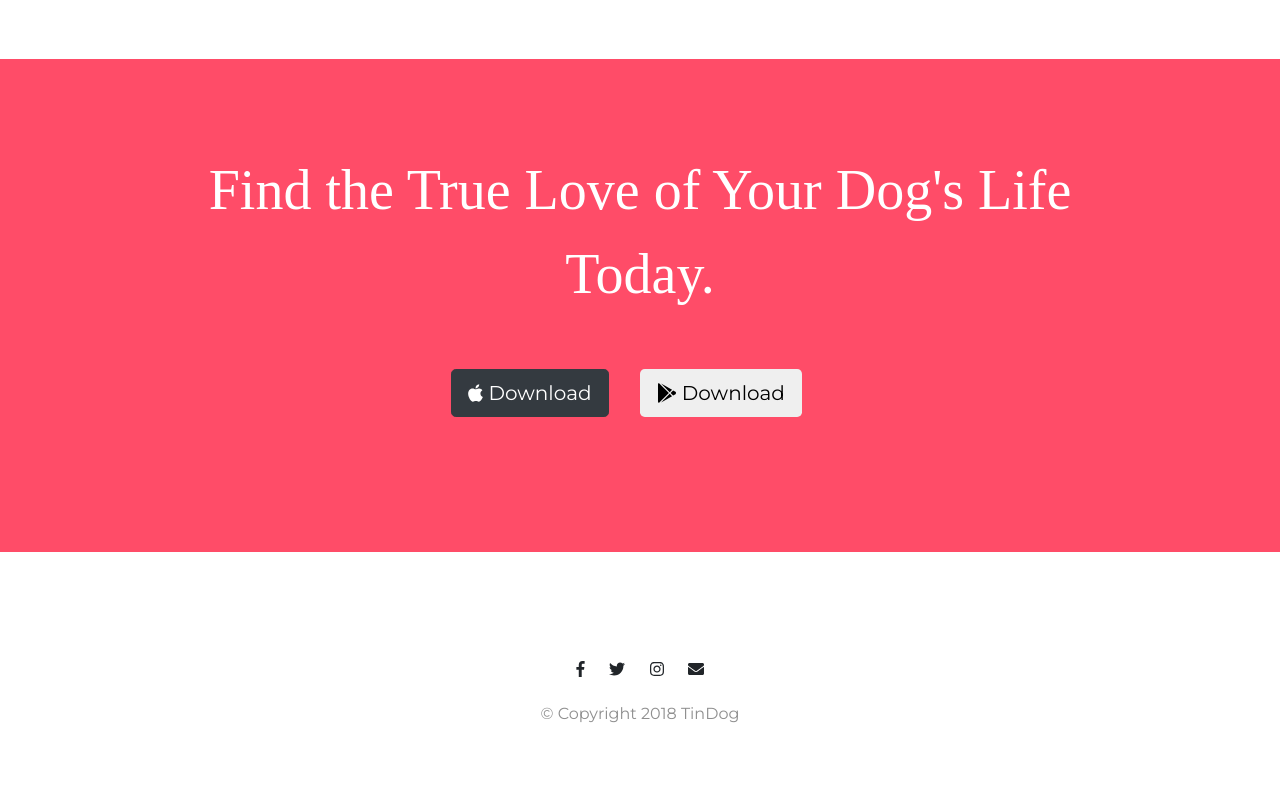
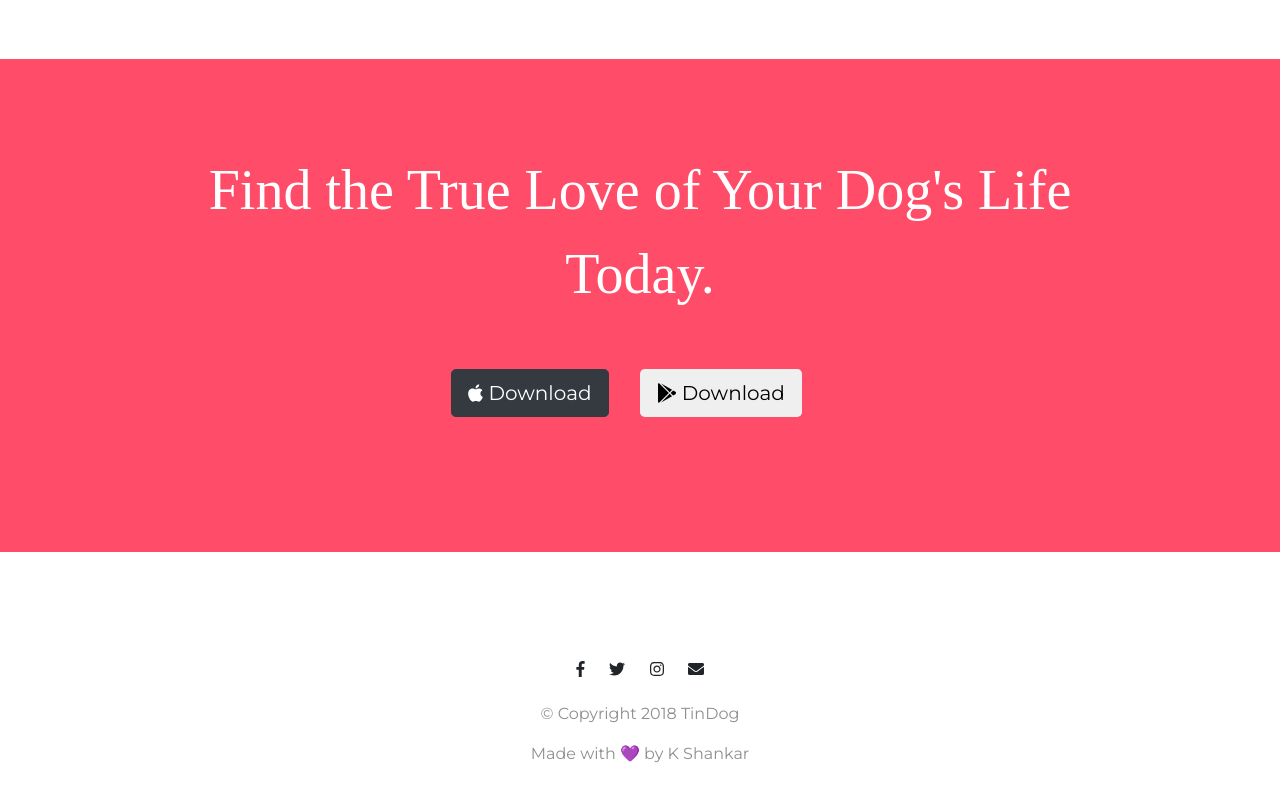
Before and after one commit to shankar55/Tindog, a plain HTML site: page index.html in a window 1280 px wide. Shown: the part 2439-3239 px from the top of the page. Drawn offline with nearby package versions, Linux system fonts and the light colour scheme.

Commit message:
✨Initial commit

```diff
--- a/index.html
+++ b/index.html
@@ -231,6 +231,7 @@
       <i class="social-icon fab fa-instagram"></i>
       <i class="social-icon fas fa-envelope"></i>
       <p>© Copyright 2018 TinDog</p>
+      <p>Made with 💜 by K Shankar</p>
     </div>
   </footer>
 
```
